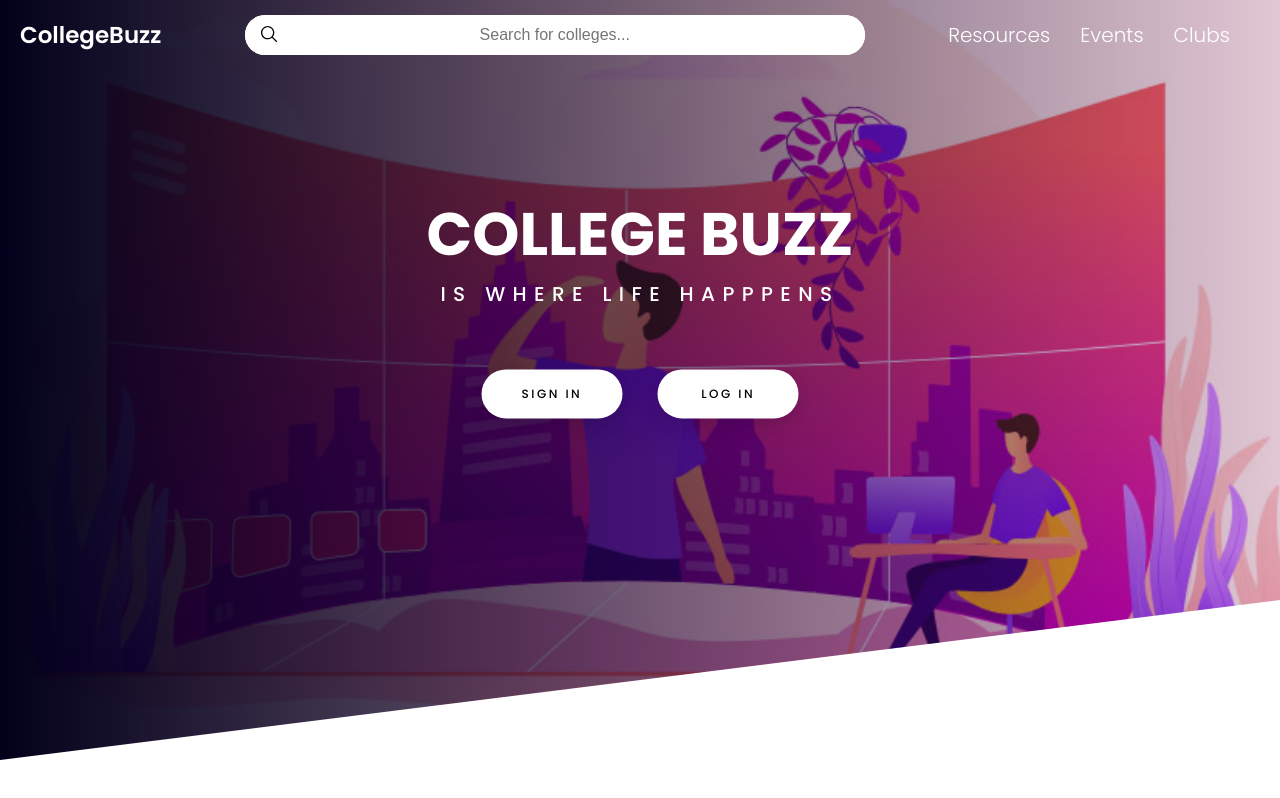
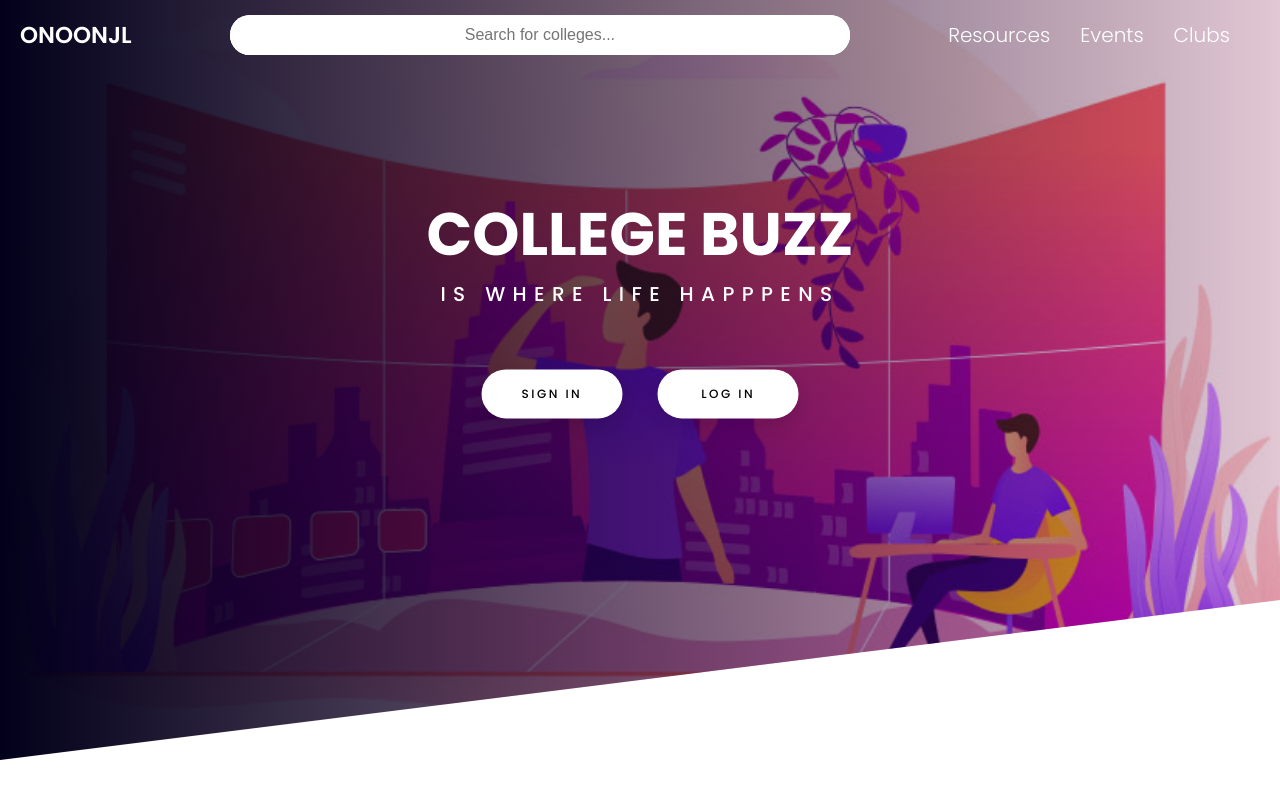
Before and after one commit to imOmsingh/Collegebuzz, a Next.js app: page / in a window 1280 px wide. Built offline with nearby package versions, Linux system fonts and the light colour scheme.

Commit message:
making changes to home

```diff
--- a/components/Homepage/Home.js
+++ b/components/Homepage/Home.js
@@ -1,15 +1,64 @@
-import React from 'react'
+import Usercontext from '@/context/Usercontext/Usercontext'
+import axios from 'axios';
+import Link from 'next/link';
+import React, { useContext, useState } from 'react'
 import styles from './Home.module.css'
 export default function Home() {
+
+    const usercontext = useContext(Usercontext);
+    const {user,userName} = usercontext;
+
+    const [collegeList, setCollegeList] = useState([])
+
+    const searchCollege  = async (search) =>{
+
+        try {
+            if(search === ''){
+                setCollegeList([])
+                return
+            }
+            console.log(search)
+            const res = await axios.get('/api/college/searchcollege',{
+                params:{
+                    search
+                }
+            })
+            setCollegeList(res.data)
+            console.log(res)
+
+        } catch (error) {
+            console.log(error)
+        }
+
+
+    }
+
+
   return (
     <div className={styles.mainCont}>
     <div className={styles.navBar}>
-        <div className={styles.logo}>CollegeBuzz</div>
+        <div className={styles.logo}>{user ? <>YUOU</> : <>ONOONJL</>}</div>
 
 <div className={styles.searchBar}>
 <svg style={{position:'absolute',left:14,top:9}} xmlns="http://www.w3.org/2000/svg"  viewBox="0 0 30 30" width="20px" height="20px"><path d="M 13 3 C 7.4889971 3 3 7.4889971 3 13 C 3 18.511003 7.4889971 23 13 23 C 15.396508 23 17.597385 22.148986 19.322266 20.736328 L 25.292969 26.707031 A 1.0001 1.0001 0 1 0 26.707031 25.292969 L 20.736328 19.322266 C 22.148986 17.597385 23 15.396508 23 13 C 23 7.4889971 18.511003 3 13 3 z M 13 5 C 17.430123 5 21 8.5698774 21 13 C 21 17.430123 17.430123 21 13 21 C 8.5698774 21 5 17.430123 5 13 C 5 8.5698774 8.5698774 5 13 5 z"/></svg>
 
-<input placeholder='Search for colleges...' className={styles.searchBarInput}/>
+<input onChange={(e)=>{searchCollege(e.target.value)}} placeholder='Search for colleges...' className={styles.searchBarInput}/>
+{
+    collegeList &&
+    <div className={styles.suggestCont}>
+        {
+            collegeList.map((item,index)=>{
+                return(
+                    <Link href={`/college/${item._id}`}>
+                        <div className={styles.singleSuggestCont}>{item.name}</div>
+                    </Link>
+                )
+            })
+        }
+
+    </div>
+
+}
 
 </div>
 
@@ -17,11 +66,32 @@ export default function Home() {
             <div className={styles.singleBar}>Resources</div>
             <div className={styles.singleBar}>Events</div>
             <div className={styles.singleBar}>Clubs</div>
+            {user &&
+                <Link href='/user'>
+            <div className={styles.userIcon}><svg xmlns="http://www.w3.org/2000/svg"  xmlnsXlink="http://www.w3.org/1999/xlink" width="100%" height="100%" viewBox="0 0 42.6 42.6">
+                <defs>
+                    <clipPath id="clip-path">
+                    <rect id="Rectangle_1743" data-name="Rectangle 1743" width="100%" height="100%" rx="21.3" transform="translate(-9580 -8456)" fill="#263238"/>
+                    </clipPath>
+                </defs>
+                <g id="user_web" transform="translate(9580 8456)" clip-path="url(#clip-path)">
+                    <rect id="Rectangle_1742" data-name="Rectangle 1742" width="42.6" height="42.6" rx="21.3" transform="translate(-9580 -8456)" fill="#263238"/>
+                    <g id="Group_4321" data-name="Group 4321" transform="translate(-9571 -8441)">
+                    <path id="Path_4356" data-name="Path 4356" d="M0,0H24V24H0Z" fill="none"/>
+                    <circle id="Ellipse_142" data-name="Ellipse 142" cx="6" cy="6" r="6" transform="translate(6 -2)" fill="none" stroke="#fff" stroke-linecap="round" stroke-linejoin="round" stroke-width="2.5"/>
+                    <path id="Path_4357" data-name="Path 4357" d="M6,24.579V21.386A6.386,6.386,0,0,1,12.386,15h6.386a6.386,6.386,0,0,1,6.386,6.386v3.193" transform="translate(-3.579 1.789)" fill="none" stroke="#fff" stroke-linecap="round" stroke-linejoin="round" stroke-width="2.5"/>
+                    </g>
+                </g>
+            </svg>
+            </div>
+            </Link>}
 
 
         </div>
 
     </div>
+
+
 
     <header className={styles.header}>
 
@@ -30,10 +100,17 @@ export default function Home() {
                     <span className={styles.main}>College buzz</span>
                     <span className={styles.sub}>is where life happpens</span>
                 </h1>
+                {user ?
+
+                <div className={styles.userName} href="#" id={styles.signin}>Welcome! {userName}</div>
+                :
                 <div className={styles.buttonCont}>
-                <div className={styles.button} href="#" id={styles.signin}>Sign in</div>
-                <div className={styles.button} href="#">Log in</div>
+
+                 <Link className={styles.button} href='/signin' id={styles.signin}>Sign in</Link>
+                    <Link className={styles.button} href='/login'>Log in</Link>
                 </div>
+
+                }
             </div>
         </header>
 
--- a/components/Homepage/Home.module.css
+++ b/components/Homepage/Home.module.css
@@ -149,17 +149,20 @@
     flex-direction: row;
     position: relative;
     background-color: white;
+    position: relative;
   }
   .searchBarInput{
     width: 100%;
     height: 40px;
     border-radius: 30px;
+
     font-size: 16px;
     padding: 0px 20px;
     border: none;
     text-align: center;
     display: flex;
     flex-direction: row;
+    z-index: 2;
   }
   .logo{
     font-weight: 600;
@@ -177,3 +180,42 @@
     font-size: 20px;
     color: white;
   }
+
+  .userName{
+    font-size: 30px;
+    color: white;
+    width: 100%;
+    font-weight: 600;
+  }
+  .userIcon{
+    width: 35px;
+    height:35px;
+    background-color: red;
+    border-radius: 100%;
+    cursor: pointer;
+  }
+  .suggestCont{
+    position: absolute;
+    top: 20px;
+    background-color: white;
+    left: 0px;
+    height: auto;
+    width: 100%;
+    border-radius: 0px 0px 30px 30px;
+    padding-top: 20px;
+
+  }
+  .singleSuggestCont{
+    height: 40px;
+    width: 100%;
+    border-radius: 30px;
+    padding-top: 10px;
+    color: #5c5be5;
+    cursor: pointer;
+    transition: all cubic-bezier(0.075, 0.82, 0.165, 1) .3s;
+  }
+  .singleSuggestCont:hover{
+    color: white;
+    background-color: #5c5be5;
+
+  }
--- a/context/Usercontext/Userstate.js
+++ b/context/Usercontext/Userstate.js
@@ -1,7 +1,6 @@
 import React from "react";
 import { useState } from "react";
 import Usercontext from "./Usercontext";
-import axios from "axios";
 
 const Userstate = (props) => {
   const [user, setUser] = useState(false);
--- a/package.json
+++ b/package.json
@@ -9,6 +9,7 @@
     "lint": "next lint"
   },
   "dependencies": {
+    "axios": "^1.3.6",
     "bcrypt": "^5.1.0",
     "bcryptjs": "^2.4.3",
     "cors": "^2.8.5",
```
Also changed, not shown: 2 other files (tests, documents, lock files or other folders).
